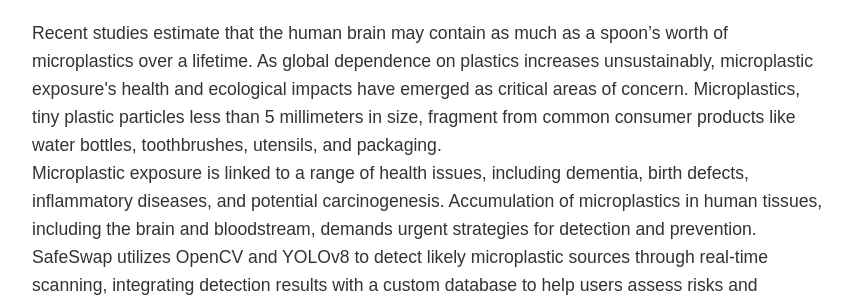
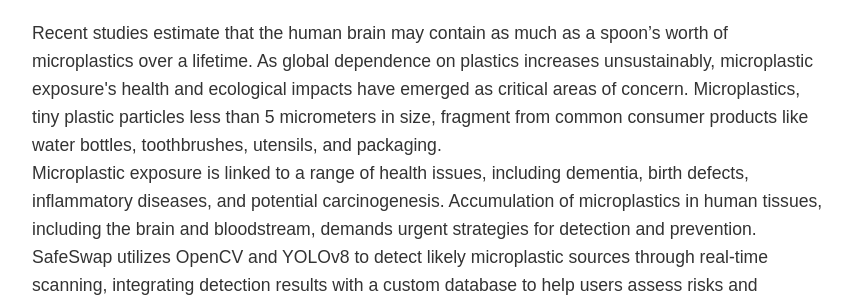
Before and after one commit to EwShen/MP-Detection, a Flask app: page /about in a window 1280 px wide. Shown: the part 169-469 px from the top of the page, without its empty margins (208-1060 px from the left). Run offline with Flask 3, Linux system fonts and the light colour scheme; style sheets or scripts are compiled from the project's sources.

Commit message:
Add files via upload

```diff
--- a/templates/about.html
+++ b/templates/about.html
@@ -65,7 +65,7 @@
     <main>
         <h1>About SafeSwap</h1>
         <section>
-            <p>Recent studies estimate that the human brain may contain as much as a spoon’s worth of microplastics over a lifetime. As global dependence on plastics increases unsustainably, microplastic exposure's health and ecological impacts have emerged as critical areas of concern. Microplastics, tiny plastic particles less than 5 millimeters in size, fragment from common consumer products like water bottles, toothbrushes, utensils, and packaging.</p>
+            <p>Recent studies estimate that the human brain may contain as much as a spoon’s worth of microplastics over a lifetime. As global dependence on plastics increases unsustainably, microplastic exposure's health and ecological impacts have emerged as critical areas of concern. Microplastics, tiny plastic particles less than 5 micrometers in size, fragment from common consumer products like water bottles, toothbrushes, utensils, and packaging.</p>
 
             <p>Microplastic exposure is linked to a range of health issues, including dementia, birth defects, inflammatory diseases, and potential carcinogenesis. Accumulation of microplastics in human tissues, including the brain and bloodstream, demands urgent strategies for detection and prevention.</p>
 
```
